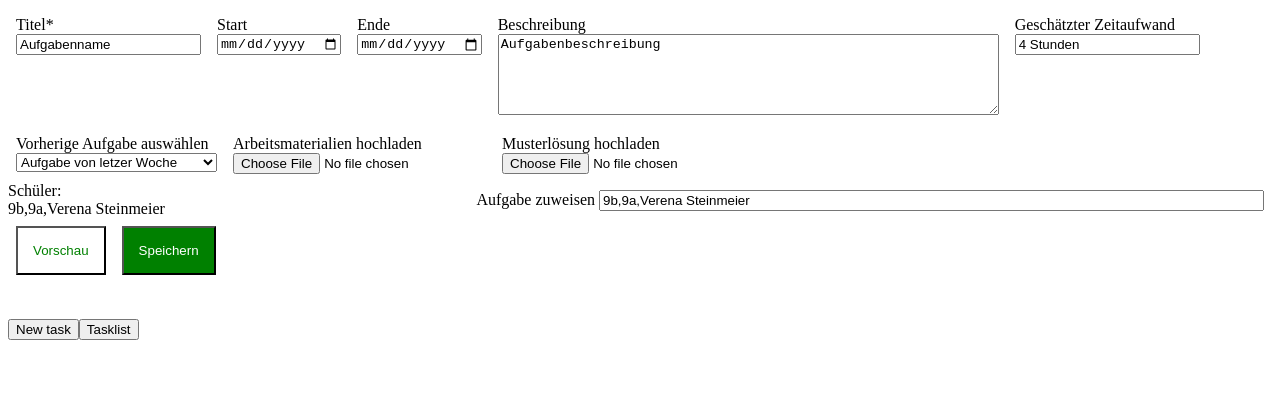
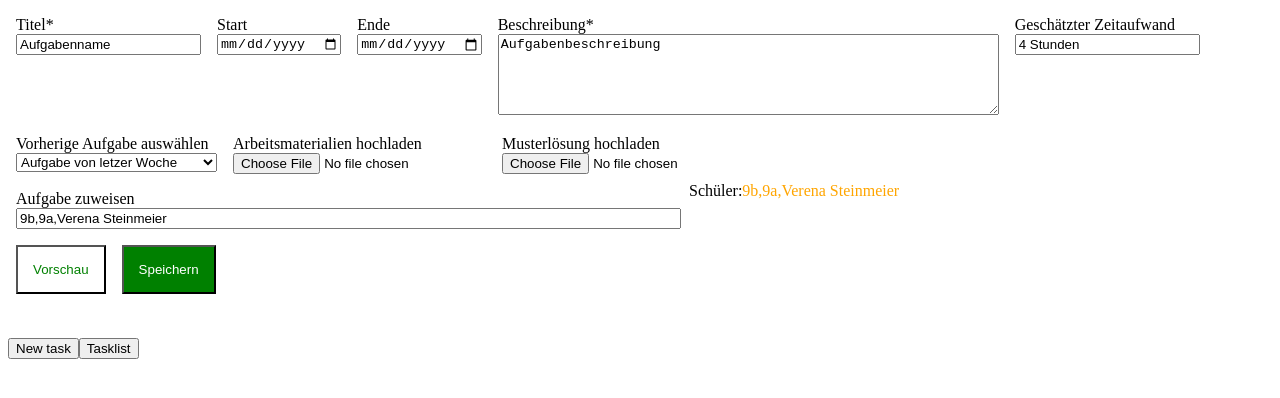
Before and after one commit to klassecloud/frontendTeacher, an Angular app: page /newtask in a window 1280 px wide. Shown: the top 398 px of the page. Built offline with nearby package versions, Linux system fonts and the light colour scheme.

Commit message:
new area for the stundens, renaming

```diff
--- a/src/app/edit-task/edit-task.component.css
+++ b/src/app/edit-task/edit-task.component.css
@@ -28,9 +28,13 @@
   caption-side: top;
 }
 
-.input-area {
+.flex-container {
   /*grid-area: auto;*/
   display: flex;
   flex-wrap: wrap;
   flex-grow: initial;
 }
+
+.students {
+  color: orange;
+}
--- a/src/app/edit-task/edit-task.component.html
+++ b/src/app/edit-task/edit-task.component.html
@@ -1,5 +1,5 @@
 
-<div class="input-area">
+<div class="flex-container">
 
 <div class="input-block">
   <div class="input-title">Titel*</div>
@@ -17,7 +17,7 @@
 </div>
 
 <div class="input-block">
-  <div class="input-title">Beschreibung</div>
+  <div class="input-title">Beschreibung*</div>
   <textarea name="description" cols="60" rows="5" [(ngModel)]="task.description">{{task.description}}</textarea>
 </div>
 
@@ -50,15 +50,19 @@
 
 </div>
 
+<div class="flex-container">
 <div class="input-block">
-  Aufgabe zuweisen
+  <div class="input-title">Aufgabe zuweisen</div>
   <input  size = 80% style="height=300px"[(ngModel)]="task.allocate">
 </div>
 
-<div>
-  Schüler:
-  <div>{{task.allocate}}</div>
+<div class="flex-container">
+  <div class="input-title">Schüler:</div>
+  <div class="students">{{task.allocate}}</div>
 </div>
+
+</div>
+
 
 <div *ngIf="preview">
     <button (click)="deactivatePreview()" class="btn btn__preview">Vorschau beenden</button>
```
